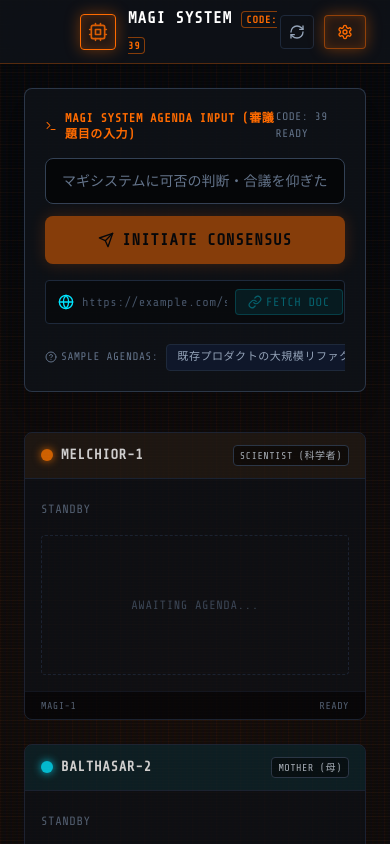
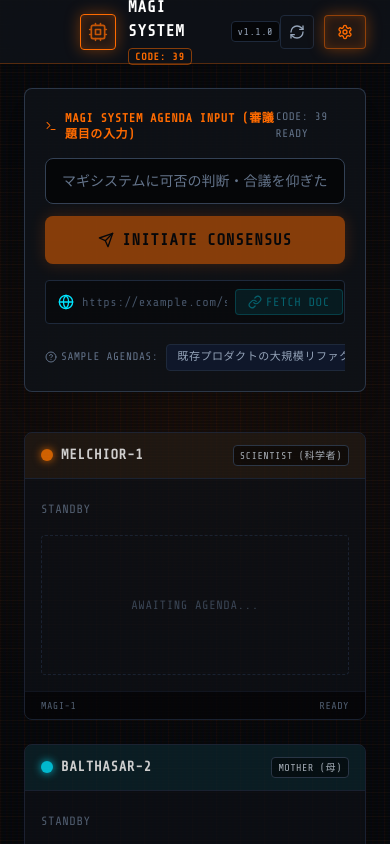
Before and after one commit to blue1st/electron-magi-system, a React (Vite) app: page / in a window 390 px wide. Shown: the top 844 px of the page. Built offline with nearby package versions, Linux system fonts and the light colour scheme.

Commit message:
refactor: fix layout to enforce screen-height with scrolling content and add version display to header

```diff
--- a/src/App.tsx
+++ b/src/App.tsx
@@ -241,11 +241,11 @@ export const App: React.FC = () => {
   const isBusy = state.step !== 'IDLE' && state.step !== 'COMPLETED' && state.step !== 'ERROR';
 
   return (
-    <div className="min-h-screen bg-magi-bg text-slate-100 flex flex-col relative bg-hex-grid">
+    <div className="h-screen overflow-hidden bg-magi-bg text-slate-100 flex flex-col relative bg-hex-grid">
       {/* Scanline overlay */}
       <div className="fixed inset-0 scanline-overlay z-10 pointer-events-none" />
 
-      {/* Header */}
+      {/* Header (Fixed at top) */}
       <MagiHeader
         settings={settings}
         step={state.step}
@@ -256,11 +256,11 @@ export const App: React.FC = () => {
         }
       />
 
-      {/* Progress Step Bar */}
+      {/* Progress Step Bar (Fixed below header) */}
       <DeliberationPhaseBar step={state.step} enableDeliberation={settings.enableDeliberation} />
 
-      {/* Main Container */}
-      <main className="flex-1 max-w-7xl w-full mx-auto p-6 flex flex-col z-20">
+      {/* Main Content Scrollable Container */}
+      <main className="flex-1 overflow-y-auto max-w-7xl w-full mx-auto p-6 flex flex-col z-20">
         {/* Input Query Bar */}
         <div className="bg-magi-card/90 border border-slate-700/80 rounded-lg p-5 mb-6 shadow-xl space-y-4">
           <form onSubmit={handleStartDeliberation} className="space-y-4">
--- a/src/components/DeliberationPhaseBar.tsx
+++ b/src/components/DeliberationPhaseBar.tsx
@@ -47,7 +47,7 @@ export const DeliberationPhaseBar: React.FC<DeliberationPhaseBarProps> = ({
   const currentIndex = getStepIndex(step);
 
   return (
-    <div className="w-full bg-black/60 border-b border-magi-orange/20 px-6 py-3">
+    <div className="w-full bg-black/60 border-b border-magi-orange/20 px-6 py-3 shrink-0 z-20">
       <div className="max-w-6xl mx-auto flex items-center justify-between">
         {phases.map((p, idx) => {
           const isDone = currentIndex > idx || step === 'COMPLETED';
--- a/src/components/MagiHeader.tsx
+++ b/src/components/MagiHeader.tsx
@@ -1,6 +1,7 @@
 import React from 'react';
 import { Settings as SettingsIcon, Cpu, RefreshCw, Zap, Layers, Activity } from 'lucide-react';
 import { Settings, DeliberationStep } from '../types';
+import pkg from '../../package.json';
 
 interface MagiHeaderProps {
   settings: Settings;
@@ -18,9 +19,10 @@ export const MagiHeader: React.FC<MagiHeaderProps> = ({
   onToggleDeliberationMode,
 }) => {
   const isBusy = step !== 'IDLE' && step !== 'COMPLETED' && step !== 'ERROR';
+  const appVersion = pkg.version || '1.1.0';
 
   return (
-    <header className="h-16 border-b border-magi-orange/30 bg-magi-card/90 backdrop-blur-md pl-20 sm:pl-24 pr-6 flex items-center justify-between select-none z-30 app-drag-region">
+    <header className="h-16 border-b border-magi-orange/30 bg-magi-card/90 backdrop-blur-md pl-20 sm:pl-24 pr-6 flex items-center justify-between select-none shrink-0 z-30 app-drag-region">
       {/* Brand / Logo */}
       <div className="flex items-center space-x-3 app-no-drag">
         <div className="relative flex items-center justify-center w-9 h-9 rounded border border-magi-orange bg-magi-orange/10 text-magi-orange font-bold font-mono-nerv text-xl glow-orange shrink-0">
@@ -29,8 +31,11 @@ export const MagiHeader: React.FC<MagiHeaderProps> = ({
         <div>
           <div className="flex items-center space-x-2">
             <h1 className="text-base sm:text-lg font-bold tracking-widest text-white font-mono-nerv uppercase">
-              MAGI SYSTEM <span className="text-[10px] text-magi-orange border border-magi-orange/50 px-1 py-0.5 rounded">CODE: 39</span>
+              MAGI SYSTEM <span className="text-[10px] text-magi-orange border border-magi-orange/50 px-1.5 py-0.5 rounded">CODE: 39</span>
             </h1>
+            <span className="text-[10px] font-mono-nerv text-slate-400 bg-black/60 border border-slate-800 px-1.5 py-0.5 rounded">
+              v{appVersion}
+            </span>
           </div>
           <p className="text-[10px] text-slate-400 font-mono-nerv tracking-tight hidden lg:block">
             NERV SUPERCOMPUTER SYSTEM 01 • TRIPARTITE CONSENSUS ENGINE
--- a/src/components/ProtocolLogsInspector.tsx
+++ b/src/components/ProtocolLogsInspector.tsx
@@ -59,7 +59,7 @@ export const ProtocolLogsInspector: React.FC<ProtocolLogsInspectorProps> = ({ lo
               <span className="text-slate-600 shrink-0">[{log.timestamp}]</span>
               <span className={`font-bold shrink-0 w-24 ${colorClass}`}>{log.source}</span>
               <span className="text-slate-500 shrink-0">[{log.phase}]</span>
-              <span className="text-slate-300 truncate">{log.text}</span>
+              <span className="text-slate-300 truncate">{log.text.replace(/\n+/g, ' ')}</span>
             </div>
           );
         })}
--- a/src/services/magiEngine.ts
+++ b/src/services/magiEngine.ts
@@ -70,7 +70,7 @@ export async function runPhase1Initial(
       callbacks.onLog({
         source: id,
         phase: 'CODE: 39 - PROPOSAL COMPLETE',
-        text: `【初案決議: ${vote}】 ${output.reasoning.slice(0, 70)}...`,
+        text: `【初案決議: ${vote}】\n${output.reasoning}${output.conditions ? `\n\n【前提条件】:\n${output.conditions}` : ''}`,
         type: vote === 'APPROVAL' ? 'success' : vote === 'DENIED' ? 'warn' : 'info'
       });
     } catch (err: any) {
@@ -178,7 +178,7 @@ ${initialSummary}
       callbacks.onLog({
         source: id,
         phase: 'CODE: 407 - DELIBERATION COMPLETE',
-        text: `【熟議後判定: ${vote}】 ${output.refinements.slice(0, 70)}...`,
+        text: `【熟議後判定: ${vote}】\n${output.refinements}\n\n【最終主張】:\n${output.finalArgument}`,
         type: vote === 'APPROVAL' ? 'success' : vote === 'DENIED' ? 'warn' : 'info'
       });
     } catch (err: any) {
```
